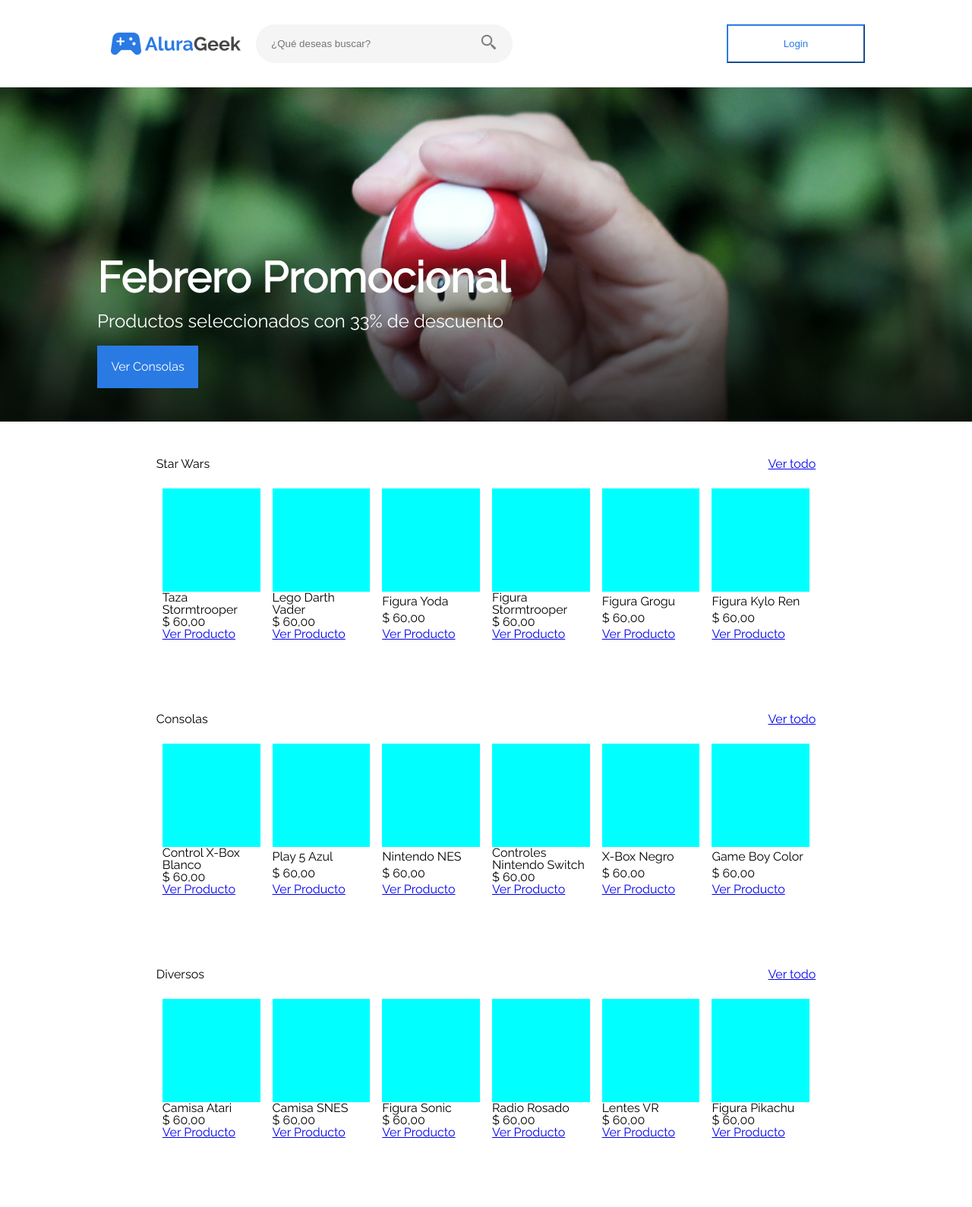
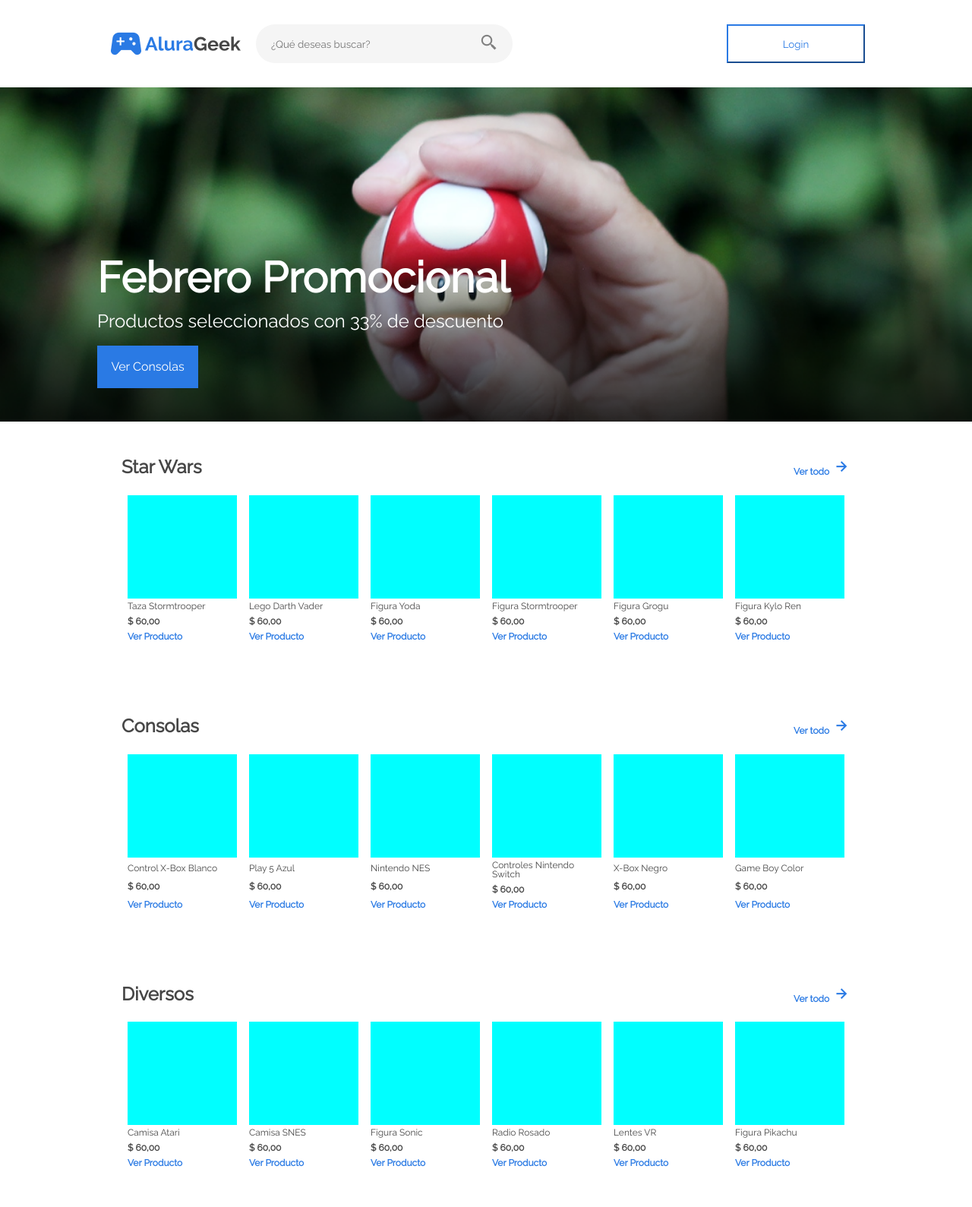
Before and after one commit to sam-rsuarez10/Tienda-Alura-Geek-Challenge, a PHP site: page / in a window 1280 px wide. Shown: the whole page at 76% size. Before the commit the page ends 1498 px from the top, so only its background shows below. Run offline with PHP 8.4, Linux system fonts and the light colour scheme.

Commit message:
Estilo de la info de los productos

```diff
--- a/assets/css/galeria-productos.css
+++ b/assets/css/galeria-productos.css
@@ -8,6 +8,7 @@
     display: flex;
     flex-direction: column;
     justify-content: space-between;
+    width: 75%;
 }
 
 .tema__container {
@@ -21,6 +22,7 @@
     display: flex;
     justify-content: space-between;
     margin-bottom: 1.5rem;
+    align-items: center;
 }
 
 .productos__list {
@@ -42,3 +44,36 @@
     background-color: aqua;
     height: 8.5rem;
 }
+
+.tema__titulo {
+    color: #464646;
+    font-weight: bold;
+    font-size: 1.5rem;
+}
+
+.tema__link {
+    font-weight: bold;
+    font-size: .75rem;
+    color: #2A7AE4;
+}
+
+.producto__nombre {
+    color: #464646;
+    font-weight: 100;
+    font-size: .75rem;
+    padding: .25rem 0;
+}
+
+.producto__precio {
+    font-weight: bold;
+    color: #464646;
+    font-size: .75rem;
+    padding: .25rem 0;
+}
+
+.producto__link {
+    font-weight: bold;
+    color: #2A7AE4;
+    font-size: .75rem;
+    padding: .25rem 0;
+}
--- a/assets/css/style.css
+++ b/assets/css/style.css
@@ -1,4 +1,4 @@
-body {
+* {
     font-family: Raleway, sans-serif;
 }
 
@@ -13,3 +13,7 @@
     color: #ffffff;
     border: none;
 }
+
+a{
+    text-decoration: none;
+}
--- a/index.html
+++ b/index.html
@@ -39,7 +39,7 @@
                     <div class="tema__container star-wars">
                         <div class="titulo__container">
                             <h2 class="tema__titulo">Star Wars</h2>
-                            <a href="#" class="tema__link">Ver todo</a>
+                            <a href="#" class="tema__link">Ver todo <i class='bx bx-right-arrow-alt bx-sm'></i></a>
                         </div>
                         <ul class="productos__list">
                             <li class="productos__item">
@@ -83,7 +83,7 @@
                     <div class="tema__container consolas">
                         <div class="titulo__container">
                             <h2 class="tema__titulo">Consolas</h2>
-                            <a href="#" class="tema__link">Ver todo</a>
+                            <a href="#" class="tema__link">Ver todo <i class='bx bx-right-arrow-alt bx-sm'></i></a>
                         </div>
                         <ul class="productos__list">
                             <li class="productos__item">
@@ -127,7 +127,7 @@
                     <div class="tema__container diversos">
                         <div class="titulo__container">
                             <h2 class="tema__titulo">Diversos</h2>
-                            <a href="#" class="tema__link">Ver todo</a>
+                            <a href="#" class="tema__link">Ver todo <i class='bx bx-right-arrow-alt bx-sm'></i></a>
                         </div>
                         <ul class="productos__list">
                             <li class="productos__item">
```
